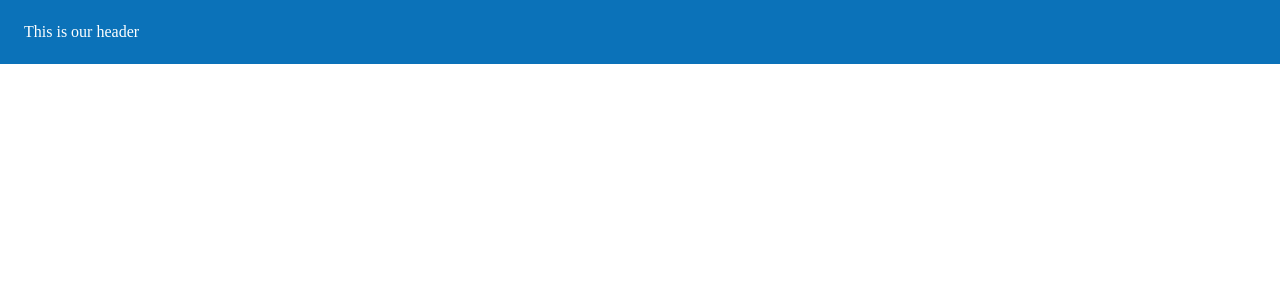
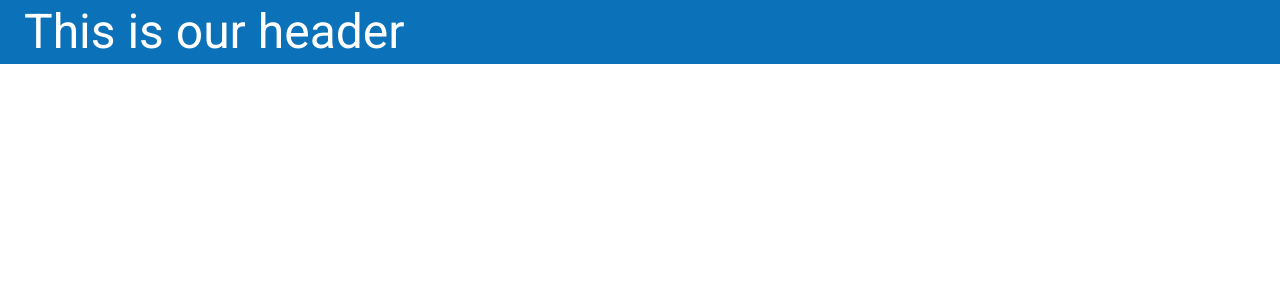
Before and after one commit to jocsanmairena/nextjs-material-example, a React (Create React App) app: page / in a window 1280 px wide. Shown: the top 300 px of the page. Built offline with nearby package versions, Linux system fonts and the light colour scheme.

Commit message:
Styling theme Typography

```diff
--- a/src/components/ui/Header.js
+++ b/src/components/ui/Header.js
@@ -1,6 +1,7 @@
 import React from 'react'
 import AppBar from '@material-ui/core/AppBar'
 import Toolbar from '@material-ui/core/Toolbar'
+import Typography from '@material-ui/core/Typography'
 import useScrollTrigger from '@material-ui/core/useScrollTrigger'
 
 function ElevationScroll (props) {
@@ -28,7 +29,9 @@ const Header = props => {
     <ElevationScroll>
       {/* defualt AppBar properties values */}
       <AppBar position='fixed' color='primary'>
-        <Toolbar>This is our header</Toolbar>
+        <Toolbar>
+          <Typography variant='h3'>This is our header</Typography>
+        </Toolbar>
       </AppBar>
     </ElevationScroll>
   )
```
